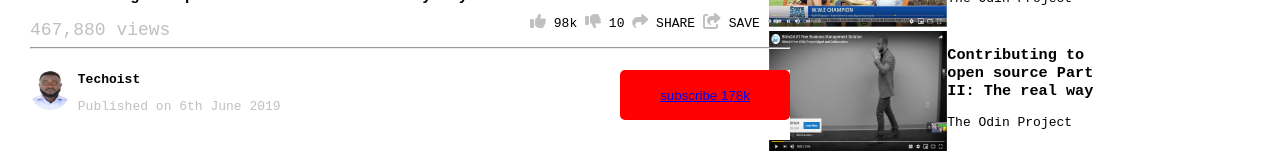
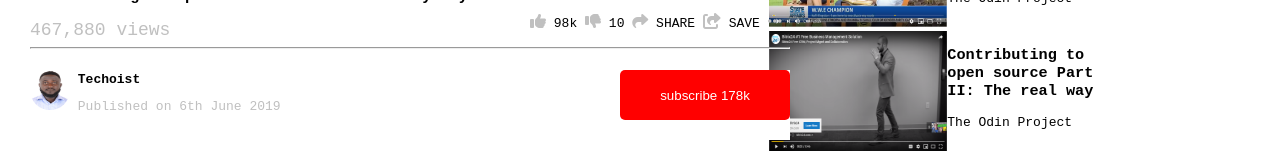
Before and after one commit to addod19/youtube-clone, a plain HTML site: page index.html in a window 1280 px wide. In both pictures the pointer is over the button "subscribe 178k". Shown: the part 498-652 px from the top of the page. Drawn offline with Linux system fonts and the light colour scheme.

Commit message:
resolving code

```diff
--- a/assets/style.css
+++ b/assets/style.css
@@ -239,6 +239,9 @@ aside > .aside-video {
   width: 170px;
   border-radius: 5px;
 }
+.subscribe:hover {
+    cursor: pointer;
+}
 .img-rounded {
     border-radius: 50%;
 }
--- a/index.html
+++ b/index.html
@@ -64,7 +64,7 @@
                                     width="40" /></a></span>
                         <h4 class="img-head">Techoist</h4>
                         <span class="publish">Published on 6th June 2019</span>
-                        <span><button class="subscribe"><a href="#">subscribe 178k</a></button></span>
+                        <span><button class="subscribe">subscribe 178k</button></span>
                     </div>
                     <div class="comment">
                         <h3>How to embed youtube video</h3>
```
